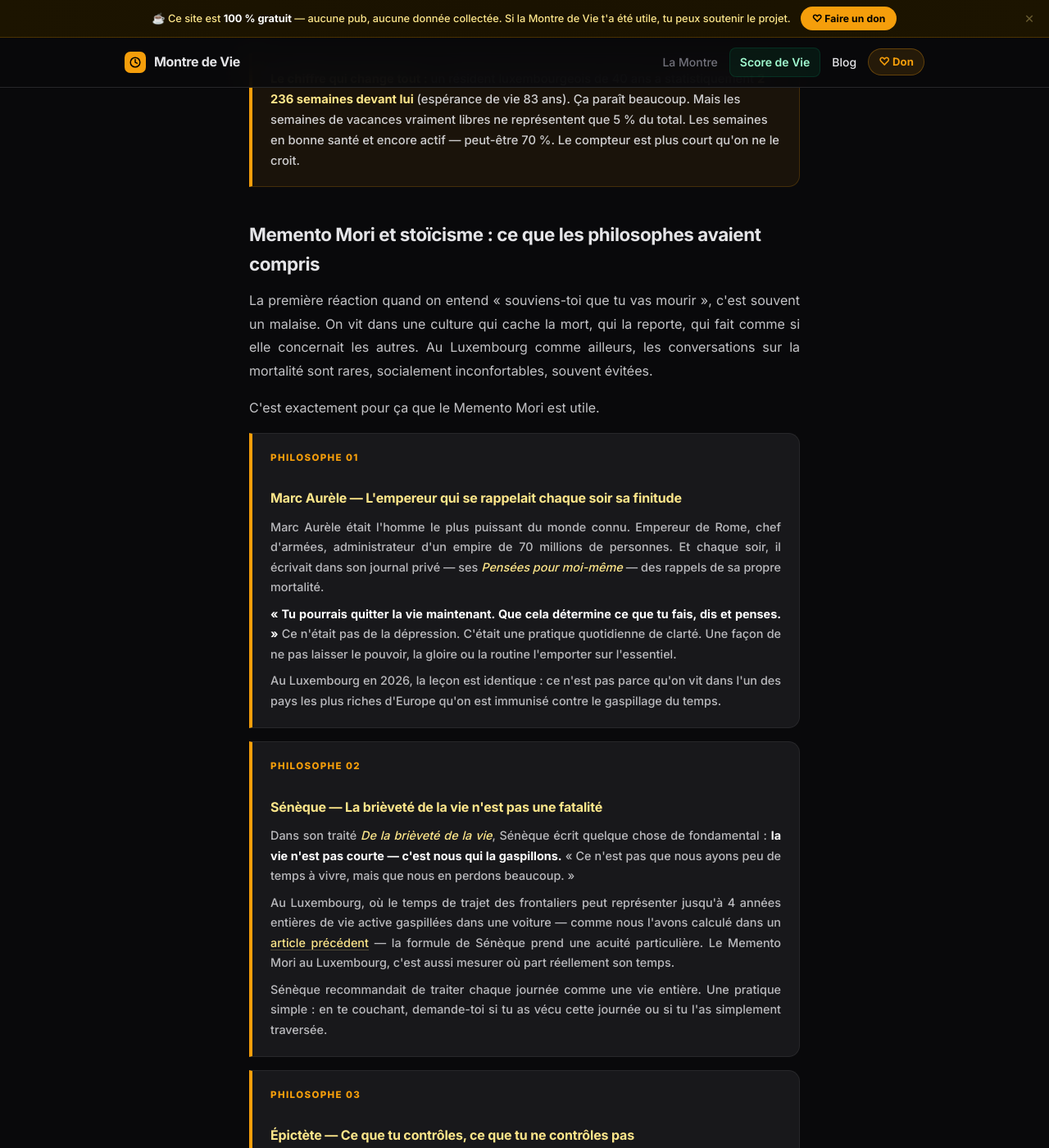
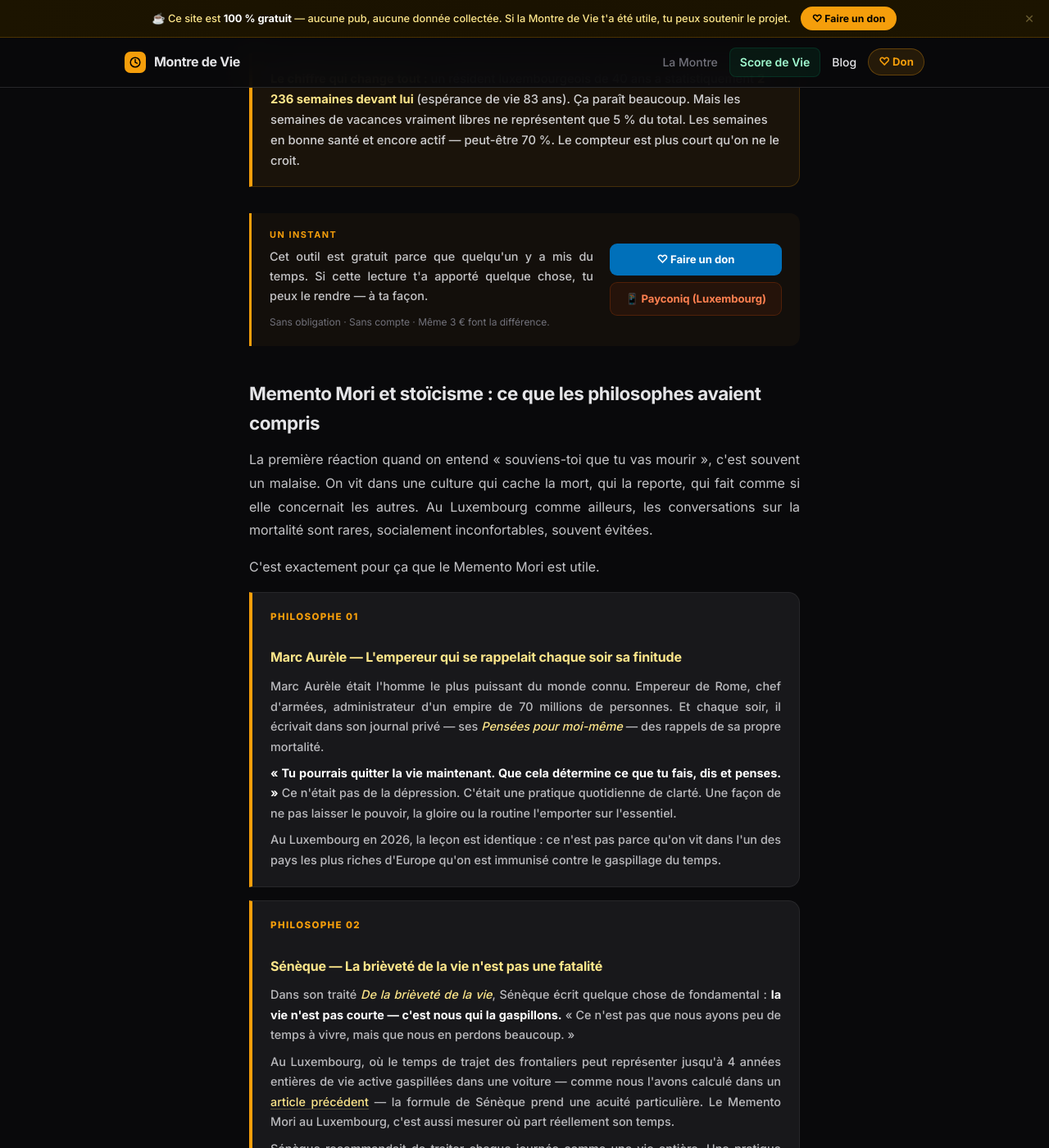
Before and after one commit to SebRunNature/memento-mori, a Jekyll site: the page built from _posts/2026-05-21-memento-mori-luxembourg.html, in a window 1280 px wide and 1400 px high, scrolled down 2051 px. Shown: the whole window at 82% size. Built offline with Jekyll 4.4.1, drawn with Linux system fonts in a browser that asks for light colours.

Commit message:
Update 2026-05-21-memento-mori-luxembourg.html

```diff
--- a/_posts/2026-05-21-memento-mori-luxembourg.html
+++ b/_posts/2026-05-21-memento-mori-luxembourg.html
@@ -46,6 +46,41 @@ author: Sébastien Salomon
   <div class="callout">
     <strong>Le chiffre qui change tout :</strong> un résident luxembourgeois de 40 ans a statistiquement <strong>2 236 semaines devant lui</strong> (espérance de vie 83 ans). Ça paraît beaucoup. Mais les semaines de vacances vraiment libres ne représentent que 5 % du total. Les semaines en bonne santé et encore actif — peut-être 70 %. Le compteur est plus court qu'on ne le croit.
   </div>
+
+    <!-- ══ BLOC DON INLINE — à placer au milieu de l'article ══ -->
+<div class="don-inline">
+  <div class="don-inline-text">
+    <span class="don-inline-eyebrow">Un instant</span>
+    <p class="don-inline-msg">Cet outil est gratuit parce que quelqu'un y a mis du temps. Si cette lecture t'a apporté quelque chose, tu peux le rendre — à ta façon.</p>
+    <span class="don-inline-note">Sans obligation · Sans compte · Même 3 € font la différence.</span>
+  </div>
+  <div class="don-inline-btns">
+    <a href="https://www.paypal.com/donate?hosted_button_id=X5VXKN5DES2Z6"
+       target="_blank" rel="noopener" class="don-inline-btn don-inline-btn--pp">
+      ♡ Faire un don
+    </a>
+    <a href="https://payconiq.com/payme/1/hztf7gnaprev"
+       target="_blank" rel="noopener" class="don-inline-btn don-inline-btn--pq">
+      📱 Payconiq (Luxembourg)
+    </a>
+  </div>
+</div>
+
+<style>
+.don-inline{border-left:3px solid var(--amber);background:rgba(245,158,11,.04);border-radius:0 12px 12px 0;padding:18px 22px;margin:32px 0;display:flex;align-items:center;gap:20px;flex-wrap:wrap}
+.don-inline-text{flex:1;min-width:200px}
+.don-inline-eyebrow{font-size:.68rem;font-weight:700;letter-spacing:.14em;text-transform:uppercase;color:var(--amber);display:block;margin-bottom:6px}
+.don-inline-msg{font-size:.9rem;color:rgba(228,228,231,.85);font-weight:500;line-height:1.65;margin:0 0 6px}
+.don-inline-note{font-size:.75rem;color:var(--muted)}
+.don-inline-btns{display:flex;flex-direction:column;gap:8px;flex-shrink:0}
+.don-inline-btn{display:inline-flex;align-items:center;justify-content:center;gap:7px;text-decoration:none;padding:9px 18px;border-radius:9px;font-size:.82rem;font-weight:700;white-space:nowrap;transition:all .15s}
+.don-inline-btn--pp{background:#0070BA;color:#fff}
+.don-inline-btn--pp:hover{background:#005EA6;color:#fff}
+.don-inline-btn--pq{background:rgba(255,79,0,.08);color:#ff8050;border:1px solid rgba(255,79,0,.2)}
+.don-inline-btn--pq:hover{background:rgba(255,79,0,.15);color:#fff}
+@media(max-width:500px){.don-inline{flex-direction:column}.don-inline-btns{width:100%}.don-inline-btn{width:100%}}
+</style>
+  <!-- ══ Fin du code don ══ -->
 
   <h2>Memento Mori et stoïcisme : ce que les philosophes avaient compris</h2>
 
```
